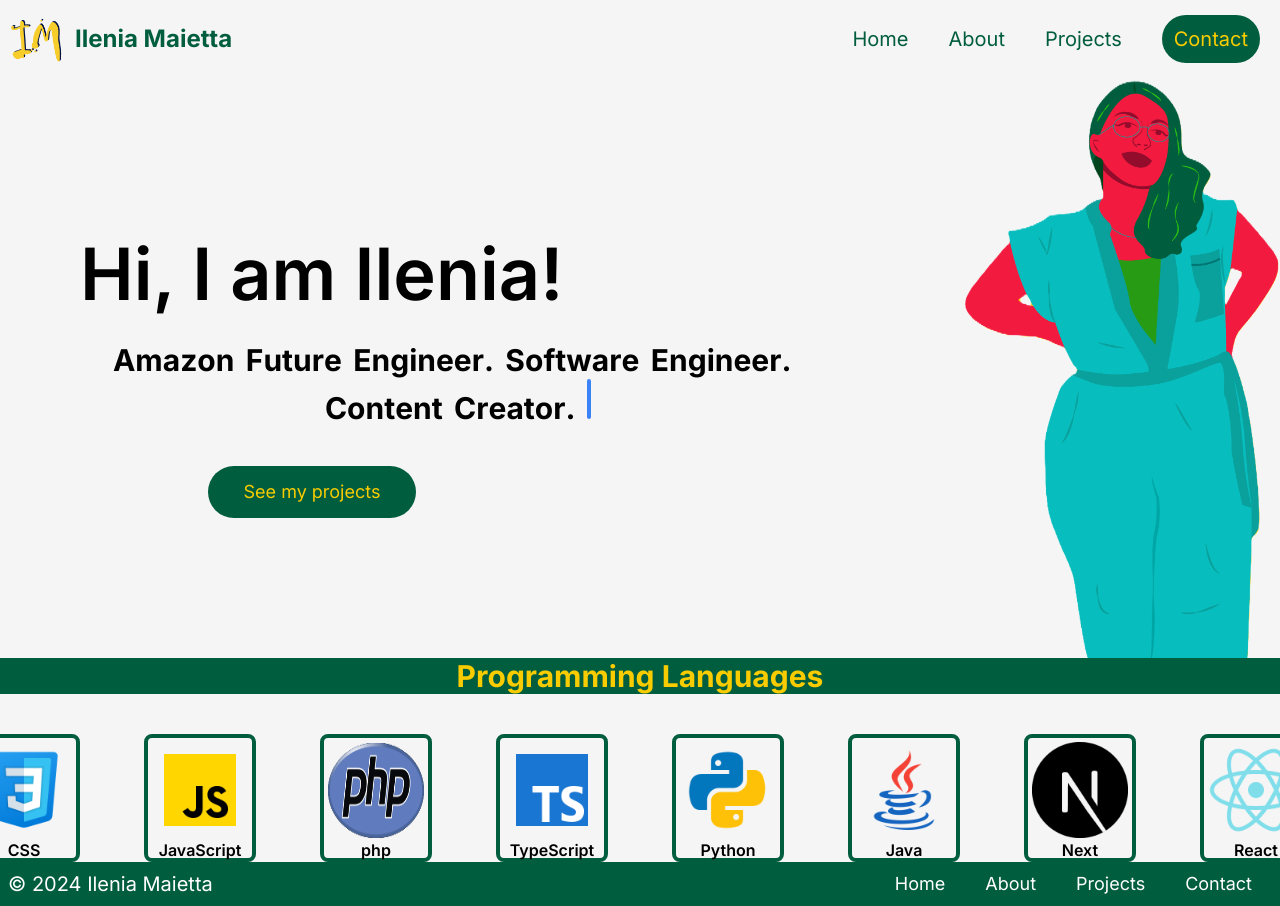
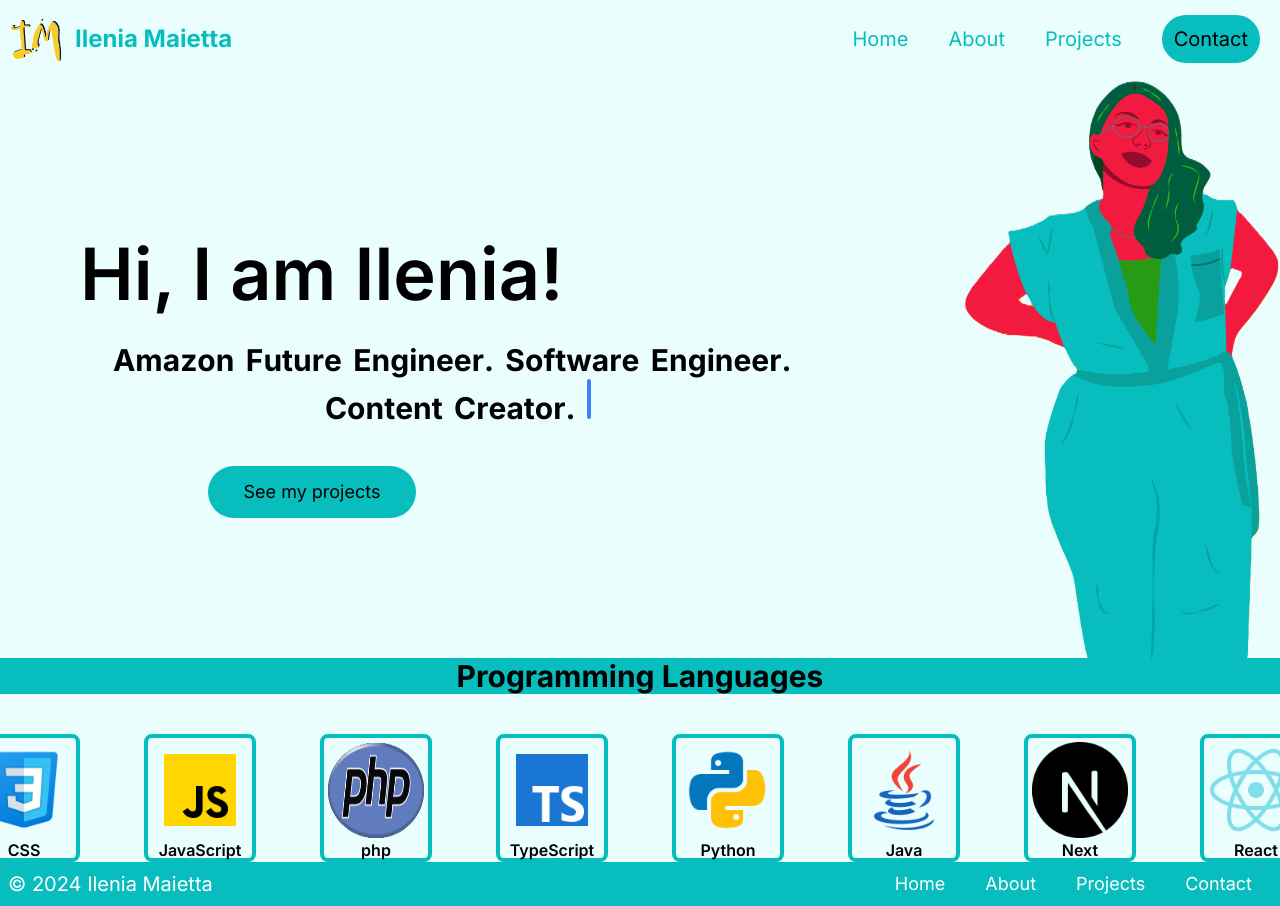
Before and after one commit to ileniadigital/ileniadigital.github.io, a Next.js app: page / in a window 1280 px wide. Shown: the top 906 px of the page. Built offline with nearby package versions, Linux system fonts and the light colour scheme.

Commit message:
chnaged colours (again)

```diff
--- a/app/about/page.tsx
+++ b/app/about/page.tsx
@@ -3,17 +3,22 @@ import Image from 'next/image';
 // Import UI components
 import Nav from '../ui/nav';
 import Footer from '../ui/footer';
+import Aside from '../ui/about/aside';
+import Education from '../ui/about/education';
 
 export default function About() {
     return (
         <body>
             <Nav />
-            <main>
+            <main className='flex flex-row'>
+                <Aside />
                 <div>
                     <h1>About me</h1>
                     <p>
-                        I'm a software developer from London. I've been coding for over 10 years and I love it.
+                        I am originally from a small town in South Italy, and moved to the UK in 2018. I am a Computer Science Student at Queen Mary University of London, with a passion for development and design.
+                        Other than a tech lover, I am an amateaur boxer, a bookworm and a passionate crocheter.
                     </p>
+                    <Education />
                 </div>
             </main>
             <Footer />
--- a/app/ui/footer.tsx
+++ b/app/ui/footer.tsx
@@ -1,7 +1,7 @@
 // Footer component
 export default function Footer() {
     return (
-        <footer className="flex flex-row items-center w-full text-xl text-white font bg-darkgreen p-2">
+        <footer className="flex flex-row items-center w-full text-xl text-white font bg-main p-2">
             <p>© 2024 Ilenia Maietta</p>
             <nav className="ml-auto">
                 {/* Navigational menu */}
--- a/app/ui/home/cards/card.tsx
+++ b/app/ui/home/cards/card.tsx
@@ -7,7 +7,7 @@ interface CardProps {
 // Card component
 export default function Card({ language }: CardProps) {
     return (
-        <div className='w-28 p-1 rounded-lg border-4 border-darkgreen grid grid-row-2'>
+        <div className='w-28 p-1 rounded-lg border-4 border-main grid grid-row-2'>
             <Image src={`/images/languages/${language}.png`} alt={language} width={100} height={100} className="h-24 ml-auto mr-auto" />
             <h5 className="text-m font-semibold h-4 ml-auto mr-auto">{language}</h5>
         </div>
--- a/app/ui/home/hero.tsx
+++ b/app/ui/home/hero.tsx
@@ -45,7 +45,7 @@ export default function Hero() {
                         <div>
 
                         </div>
-                        <button className='w-52 rounded-full ml-32 text-lg bg-darkgreen p-3 text-yellow hover:text-darkgreen hover:bg-yellow hover:font-bold hover:text-xl'><a href="/projects">See my projects</a></button>
+                        <button className='w-52 rounded-full ml-32 text-lg bg-main p-3 text-yellow hover:text-main hover:bg-yellow hover:font-bold hover:text-xl'><a href="/projects">See my projects</a></button>
                     </div>
 
                     {/* Portrait */}
--- a/app/ui/home/languages.tsx
+++ b/app/ui/home/languages.tsx
@@ -17,7 +17,7 @@ const languages = [
 export default function Languages() {
     return (
         <section className="flex flex-col justify-center items-center gap-10">
-            <div className="bg-darkgreen w-full flex justify-center">
+            <div className="bg-main w-full flex justify-center">
                 <h4 className="text-yellow text-3xl font-bold">Programming Languages</h4>
             </div>
 
--- a/app/ui/nav.tsx
+++ b/app/ui/nav.tsx
@@ -7,11 +7,11 @@ export default function Nav() {
             {/* Logo */}
             <div className="flex flex-row items-center">
                 <a href="/"><Image src="/images/branding/logo.png" alt="Blue and yellow logo of letter I and M" width={75} height={75} /></a>
-                <h1 className="text-2xl text-darkgreen font-bold">Ilenia Maietta</h1>
+                <h1 className="text-2xl text-main font-bold">Ilenia Maietta</h1>
             </div>
 
             {/* Navigational menu */}
-            <ul className="flex flex-row gap-10 ml-auto mr-5 text-darkgreen text-xl">
+            <ul className="flex flex-row gap-10 ml-auto mr-5 text-main text-xl">
                 <li>
                     <a href="/" className="hover:text-2xl hover:font-bold">Home</a>
                 </li>
@@ -22,7 +22,7 @@ export default function Nav() {
                     <a href="/projects" className="hover:text-2xl hover:font-bold">Projects</a>
                 </li>
                 <li>
-                    <button><a href="/contact" className="bg-darkgreen text-yellow hover:text-darkgreen hover:bg-yellow rounded-full p-3 hover:text-2xl hover:font-bold">Contact</a></button>
+                    <button><a href="/contact" className="bg-main text-black hover:text-black hover:bg-main rounded-full p-3 hover:text-2xl hover:font-bold">Contact</a></button>
                 </li>
             </ul>
         </nav>
--- a/tailwind.config.ts
+++ b/tailwind.config.ts
@@ -14,12 +14,8 @@ const config: Config = {
           "conic-gradient(from 180deg at 50% 50%, var(--tw-gradient-stops))",
       },
       colors:{
-        darkgreen: "#005D3D",
-        lightgreen: "#29BF12",
-        yellow: "#F9CC00",
-        lightblue: "#08BDBD",
-        pink: "#F21B3F",
-        offwhite: '#f5f5f5',
+        main: "#08BDBD",
+        offwhite: '#EBFEFE',
       }
     },
   },
```
